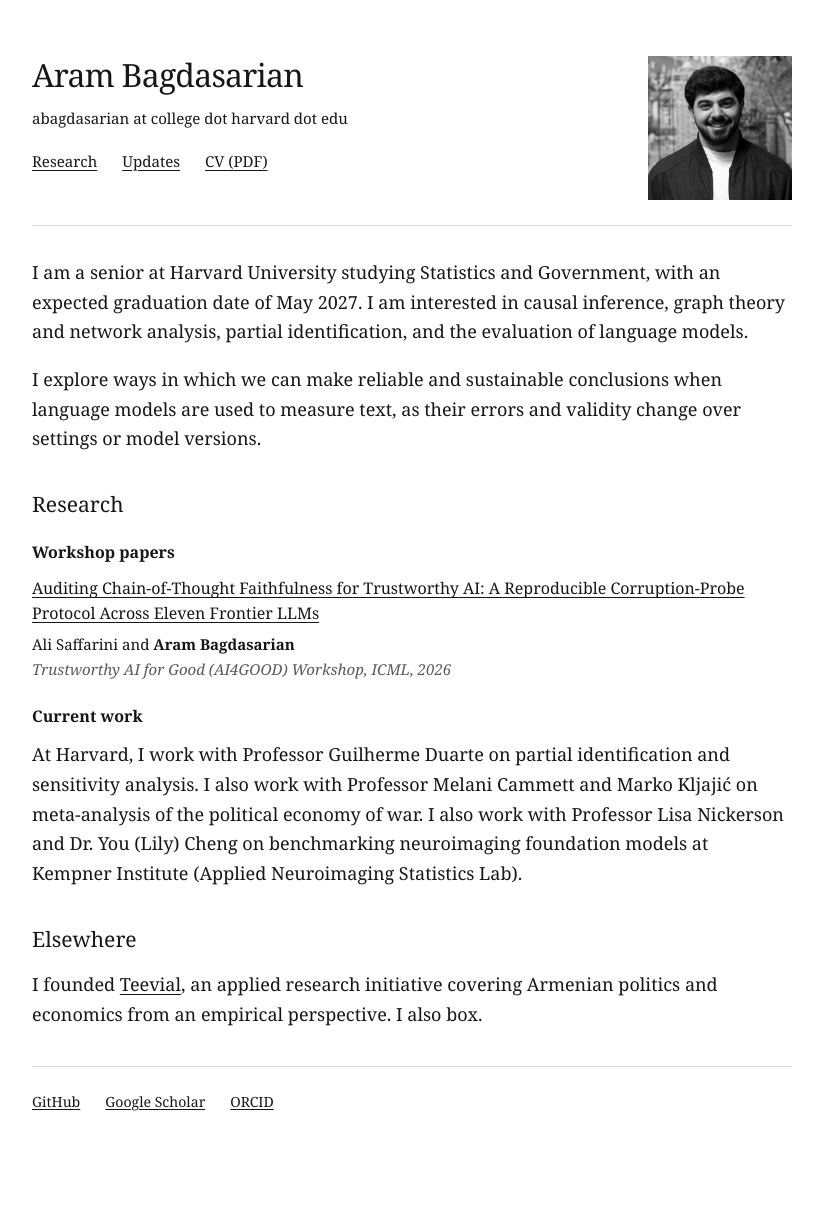
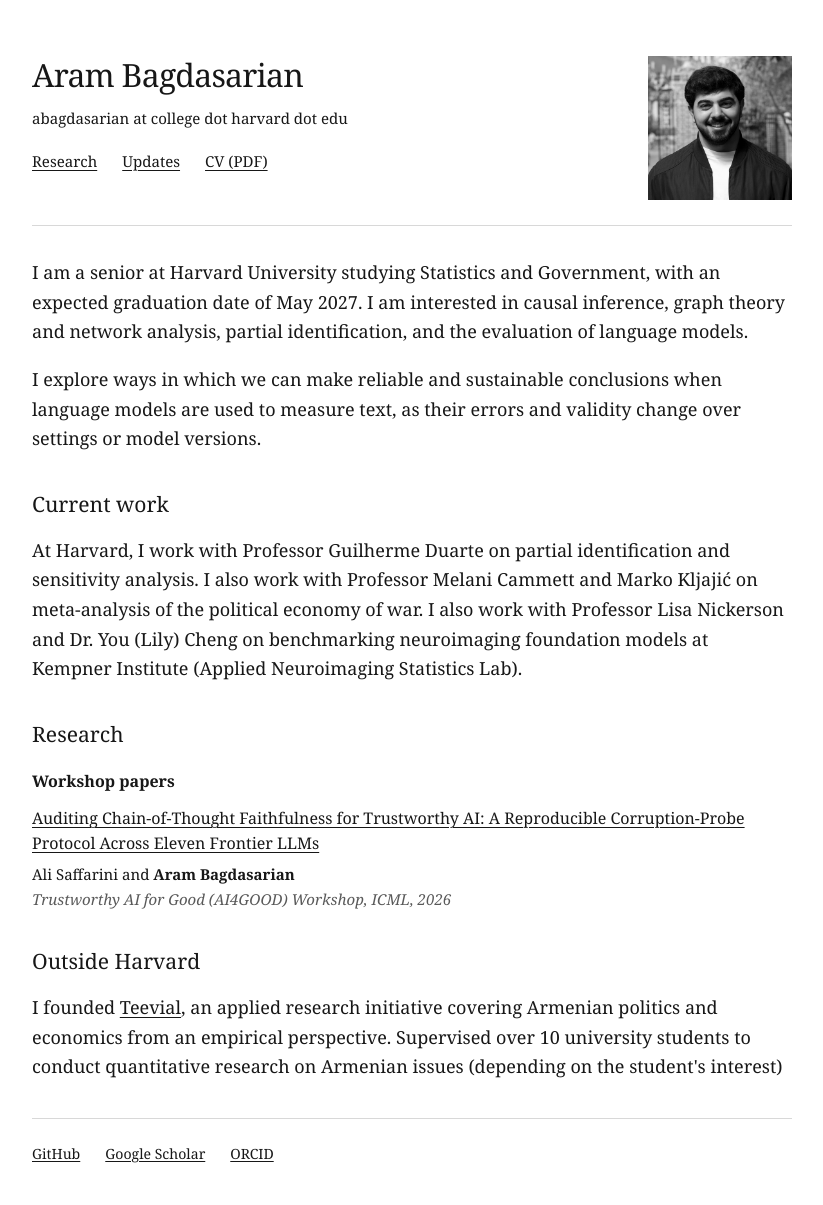
Before and after one commit to arambagdasarian/arambagdasarian.github.io, a Jekyll site: the page built from index.html, in a window 1280 px wide. Shown: the whole page, without its empty margins (228-1051 px from the left). Built offline with Jekyll 4.4.1, drawn with Linux system fonts in a browser that asks for light colours; before the commit the page ends 1153 px from its top, so only the background shows below that.

Commit message:
Move current work above research and update Outside Harvard

```diff
--- a/index.html
+++ b/index.html
@@ -4,6 +4,11 @@
 <section class="about" aria-label="About me">
   <p>I am a senior at Harvard University studying Statistics and Government, with an expected graduation date of May 2027. I am interested in causal inference, graph theory and network analysis, partial identification, and the evaluation of language models.</p>
   <p>I explore ways in which we can make reliable and sustainable conclusions when language models are used to measure text, as their errors and validity change over settings or model versions.</p>
+</section>
+
+<section id="current-work" aria-labelledby="current-work-heading">
+  <h2 id="current-work-heading">Current work</h2>
+  <p>At Harvard, I work with Professor Guilherme Duarte on partial identification and sensitivity analysis. I also work with Professor Melani Cammett and Marko Kljajić on meta-analysis of the political economy of war. I also work with Professor Lisa Nickerson and Dr. You (Lily) Cheng on benchmarking neuroimaging foundation models at Kempner Institute (Applied Neuroimaging Statistics Lab).</p>
 </section>
 
 <section id="research" aria-labelledby="research-heading">
@@ -20,8 +25,6 @@
     {% endfor %}
   </ul>
   {% endif %}
-  <h3 class="subheading">Current work</h3>
-  <p>At Harvard, I work with Professor Guilherme Duarte on partial identification and sensitivity analysis. I also work with Professor Melani Cammett and Marko Kljajić on meta-analysis of the political economy of war. I also work with Professor Lisa Nickerson and Dr. You (Lily) Cheng on benchmarking neuroimaging foundation models at Kempner Institute (Applied Neuroimaging Statistics Lab).</p>
 </section>
 
 {% if site.posts.size > 0 %}
@@ -33,7 +36,7 @@
 </section>
 {% endif %}
 
-<section class="personal" aria-labelledby="elsewhere-heading">
-  <h2 id="elsewhere-heading">Elsewhere</h2>
-  <p>I founded <a href="https://teevial.com/">Teevial</a>, an applied research initiative covering Armenian politics and economics from an empirical perspective. I also box.</p>
+<section class="personal" aria-labelledby="outside-harvard-heading">
+  <h2 id="outside-harvard-heading">Outside Harvard</h2>
+  <p>I founded <a href="https://teevial.com/">Teevial</a>, an applied research initiative covering Armenian politics and economics from an empirical perspective. Supervised over 10 university students to conduct quantitative research on Armenian issues (depending on the student's interest)</p>
 </section>
```
